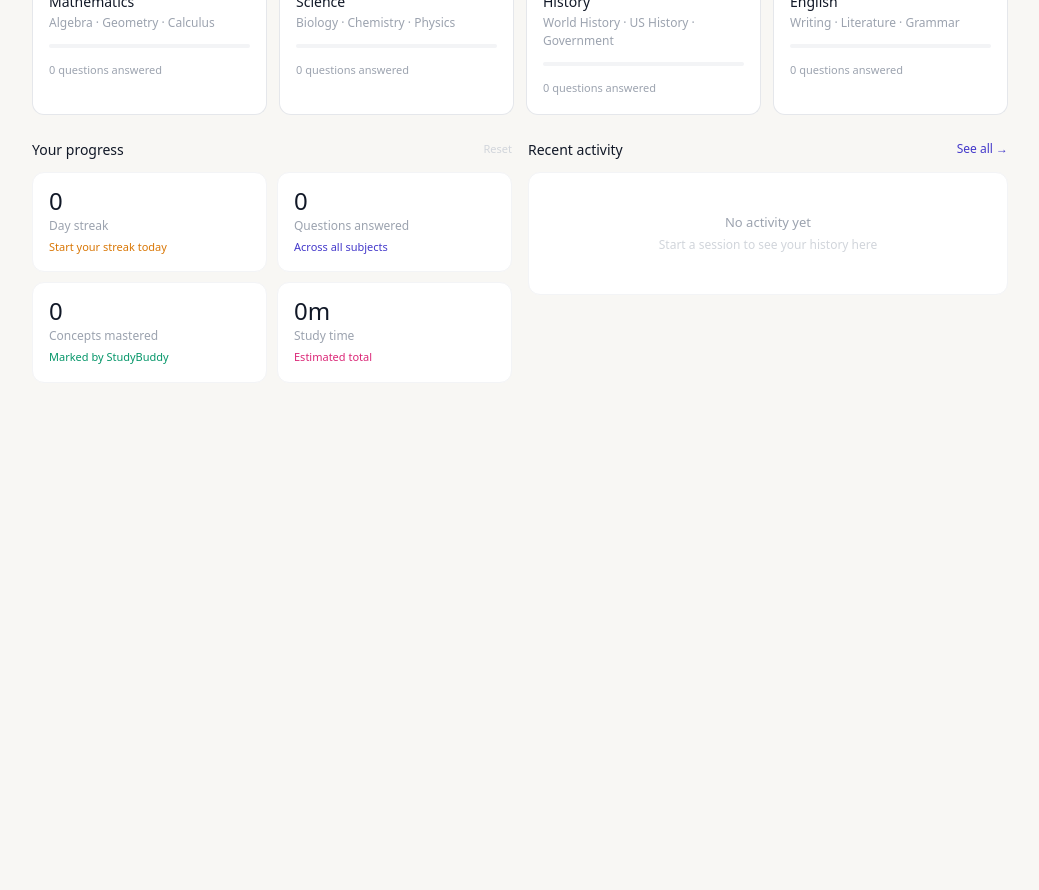
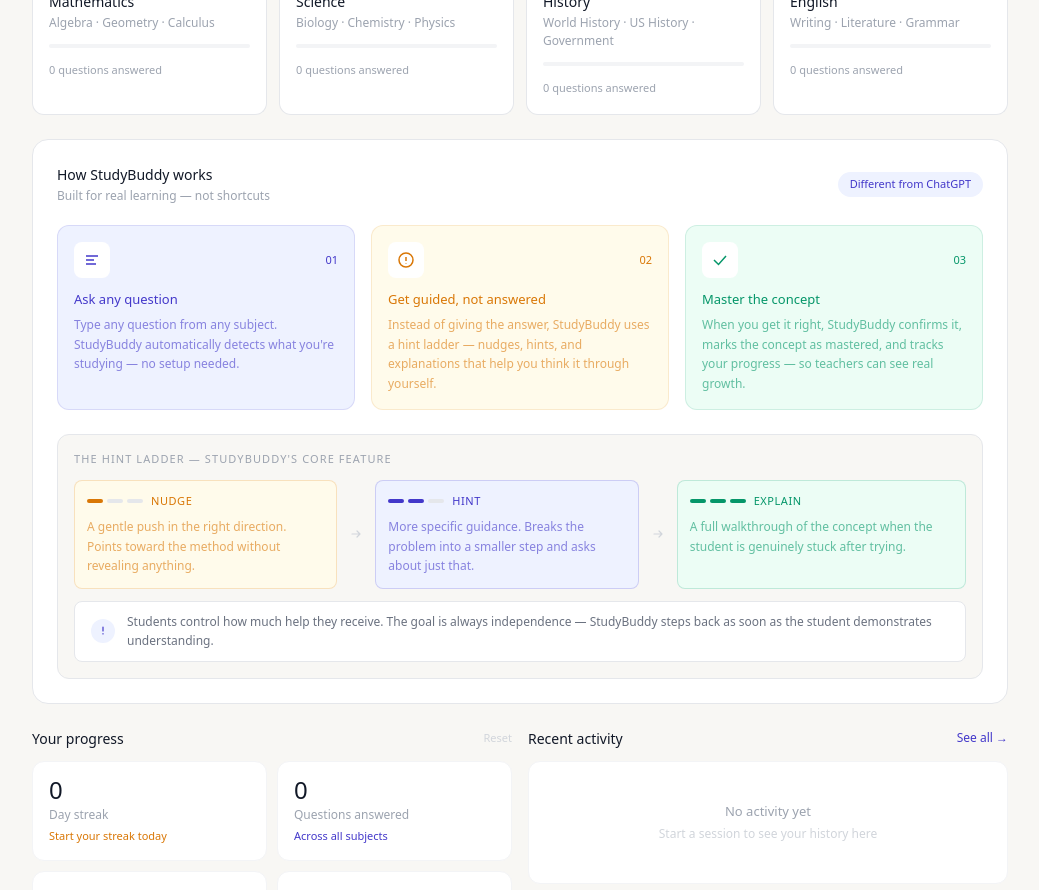
Before and after one commit to ScrewVolt/studybuddy, a React (Vite) app: page /dashboard in a window 1280 px wide. Shown: the part 420-1310 px from the top of the page, without its empty margins (120-1159 px from the left). Before the commit the page ends 827 px from the top, so only its background shows below. Built offline with nearby package versions, Linux system fonts and the light colour scheme.

Commit message:
add how it works to dashboard

```diff
--- a/src/pages/Dashboard.jsx
+++ b/src/pages/Dashboard.jsx
@@ -201,7 +201,214 @@
             ))}
           </div>
         </div>
+        {/* How it works explainer */}
+        <div
+          className="bg-white rounded-2xl p-6"
+          style={{ border: '0.5px solid #e5e7eb' }}
+        >
+          <div className="flex items-center justify-between mb-5">
+            <div>
+              <div className="text-[14px] font-medium text-gray-900 mb-0.5">
+                How StudyBuddy works
+              </div>
+              <div className="text-[12px] text-gray-400">
+                Built for real learning — not shortcuts
+              </div>
+            </div>
+            <div
+              className="text-[11px] px-3 py-1 rounded-full font-medium"
+              style={{ backgroundColor: '#EEF2FF', color: '#4338CA' }}
+            >
+              Different from ChatGPT
+            </div>
+          </div>
 
+          {/* Three steps */}
+          <div className="grid grid-cols-3 gap-4 mb-6">
+            {[
+              {
+                step: '01',
+                title: 'Ask any question',
+                description:
+                  'Type any question from any subject. StudyBuddy automatically detects what you\'re studying — no setup needed.',
+                color: '#4338CA',
+                bg: '#EEF2FF',
+                icon: (
+                  <svg width="20" height="20" viewBox="0 0 20 20" fill="none"
+                    stroke="#4338CA" strokeWidth="1.5">
+                    <path d="M4 6h12M4 10h8M4 14h10" />
+                  </svg>
+                ),
+              },
+              {
+                step: '02',
+                title: 'Get guided, not answered',
+                description:
+                  'Instead of giving the answer, StudyBuddy uses a hint ladder — nudges, hints, and explanations that help you think it through yourself.',
+                color: '#D97706',
+                bg: '#FFFBEB',
+                icon: (
+                  <svg width="20" height="20" viewBox="0 0 20 20" fill="none"
+                    stroke="#D97706" strokeWidth="1.5">
+                    <circle cx="10" cy="10" r="7" />
+                    <path d="M10 7v4M10 13.5v.5" />
+                  </svg>
+                ),
+              },
+              {
+                step: '03',
+                title: 'Master the concept',
+                description:
+                  'When you get it right, StudyBuddy confirms it, marks the concept as mastered, and tracks your progress — so teachers can see real growth.',
+                color: '#059669',
+                bg: '#ECFDF5',
+                icon: (
+                  <svg width="20" height="20" viewBox="0 0 20 20" fill="none"
+                    stroke="#059669" strokeWidth="1.5">
+                    <path d="M4 10l4.5 4.5L16 6" />
+                  </svg>
+                ),
+              },
+            ].map(({ step, title, description, color, bg, icon }) => (
+              <div
+                key={step}
+                className="rounded-xl p-4"
+                style={{ backgroundColor: bg, border: `0.5px solid ${color}22` }}
+              >
+                <div className="flex items-center justify-between mb-3">
+                  <div
+                    className="w-9 h-9 rounded-lg flex items-center justify-center"
+                    style={{ backgroundColor: 'white' }}
+                  >
+                    {icon}
+                  </div>
+                  <span
+                    className="text-[11px] font-medium"
+                    style={{ color }}
+                  >
+                    {step}
+                  </span>
+                </div>
+                <div
+                  className="text-[13px] font-medium mb-1.5"
+                  style={{ color }}
+                >
+                  {title}
+                </div>
+                <div className="text-[12px] leading-relaxed"
+                  style={{ color: `${color}99` }}>
+                  {description}
+                </div>
+              </div>
+            ))}
+          </div>
+
+          {/* Hint ladder visual */}
+          <div
+            className="rounded-xl p-4"
+            style={{ backgroundColor: '#F8F7F4', border: '0.5px solid #e5e7eb' }}
+          >
+            <div className="text-[11px] font-medium uppercase tracking-widest text-gray-400 mb-3">
+              The hint ladder — StudyBuddy's core feature
+            </div>
+            <div className="flex items-stretch gap-3">
+              {[
+                {
+                  level: 'Nudge',
+                  pips: 1,
+                  color: '#D97706',
+                  bg: '#FFFBEB',
+                  description: 'A gentle push in the right direction. Points toward the method without revealing anything.',
+                },
+                {
+                  level: 'Hint',
+                  pips: 2,
+                  color: '#4338CA',
+                  bg: '#EEF2FF',
+                  description: 'More specific guidance. Breaks the problem into a smaller step and asks about just that.',
+                },
+                {
+                  level: 'Explain',
+                  pips: 3,
+                  color: '#059669',
+                  bg: '#ECFDF5',
+                  description: 'A full walkthrough of the concept when the student is genuinely stuck after trying.',
+                },
+              ].map(({ level, pips, color, bg, description }, i) => (
+                <div key={level} className="flex items-stretch gap-3 flex-1">
+                  <div
+                    className="flex-1 rounded-lg p-3"
+                    style={{ backgroundColor: bg, border: `0.5px solid ${color}33` }}
+                  >
+                    <div className="flex items-center gap-2 mb-2">
+                      <div className="flex gap-1">
+                        {[1, 2, 3].map(j => (
+                          <div
+                            key={j}
+                            className="w-4 h-1 rounded-full"
+                            style={{
+                              backgroundColor: j <= pips ? color : '#e5e7eb',
+                            }}
+                          />
+                        ))}
+                      </div>
+                      <span
+                        className="text-[11px] font-medium uppercase tracking-wider"
+                        style={{ color }}
+                      >
+                        {level}
+                      </span>
+                    </div>
+                    <div
+                      className="text-[12px] leading-relaxed"
+                      style={{ color: `${color}99` }}
+                    >
+                      {description}
+                    </div>
+                  </div>
+                  {i < 2 && (
+                    <div className="flex items-center flex-shrink-0">
+                      <svg width="14" height="14" viewBox="0 0 14 14" fill="none">
+                        <path
+                          d="M3 7h8M8 4l3 3-3 3"
+                          stroke="#d1d5db"
+                          strokeWidth="1.2"
+                          strokeLinecap="round"
+                          strokeLinejoin="round"
+                        />
+                      </svg>
+                    </div>
+                  )}
+                </div>
+              ))}
+            </div>
+
+            {/* Bottom callout */}
+            <div
+              className="mt-3 px-4 py-2.5 rounded-lg flex items-center gap-3"
+              style={{ backgroundColor: 'white', border: '0.5px solid #e5e7eb' }}
+            >
+              <div
+                className="w-6 h-6 rounded-full flex items-center justify-center flex-shrink-0"
+                style={{ backgroundColor: '#EEF2FF' }}
+              >
+                <svg width="12" height="12" viewBox="0 0 12 12" fill="none">
+                  <path
+                    d="M6 2v4M6 8.5v.5"
+                    stroke="#4338CA"
+                    strokeWidth="1.2"
+                    strokeLinecap="round"
+                  />
+                </svg>
+              </div>
+              <div className="text-[12px] text-gray-500 leading-relaxed">
+                Students control how much help they receive. The goal is always
+                independence — StudyBuddy steps back as soon as the student demonstrates
+                understanding.
+              </div>
+            </div>
+          </div>
+        </div>
         {/* Bottom row */}
         <div className="grid grid-cols-1 md:grid-cols-2 gap-4">
 
```
